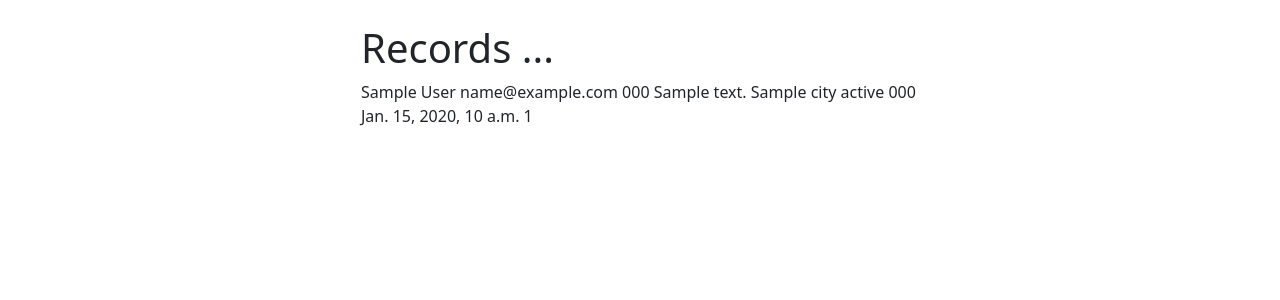
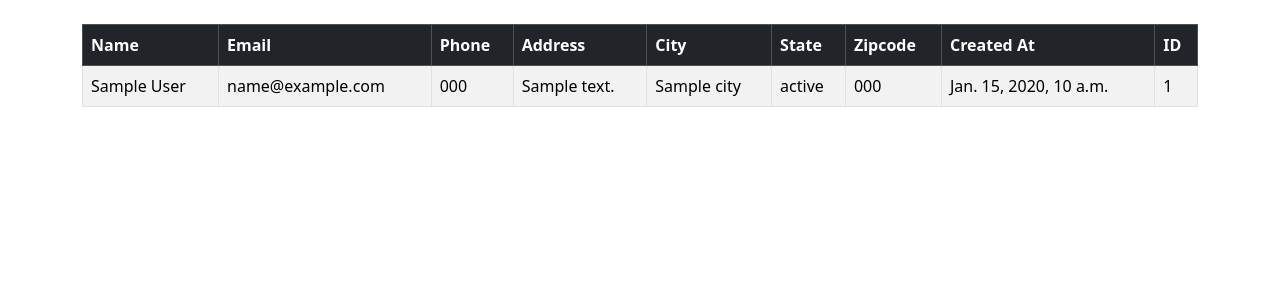
Before and after one commit to Avagenzo/Django-CRM, a Django app: template website/templates/home.html in a window 1280 px wide. Shown: the part 56-356 px from the top of the page. Run offline with Django 5.2, Linux system fonts and the light colour scheme; a user stored in the database is signed in; tables that the repository leaves empty hold one stand-in row (values such as "Sample post"); the template is opened without the code that fills it: most values are stand-ins (such as "Sample title", 1, 10 or a date in 2020).

Commit message:
added table

```diff
--- a/website/templates/home.html
+++ b/website/templates/home.html
@@ -2,26 +2,44 @@
 {% block content %}
 <br>
 
-<div class="col-md-6 offset-md-3">
   {% if user.is_authenticated %}
 
-  <h1>Records ...</h1>
-  {% if records %}
-    {% for record in records %}
-      {{ record.first_name }}
-      {{ record.last_name }}
-      {{ record.email }}
-      {{ record.phone }}
-      {{ record.address }}
-      {{ record.city }}
-      {{ record.state }}
-      {{ record.zipcode }}
-      {{ record.created_at }}
-      {{ record.id }}
-  <br/>
-    {% endfor %}
 
-  {% endif %}
+  <table class="table table-striped table-hover table-bordered">
+    <thead class="table-dark">
+      <tr>
+        <th scope="col">Name</th>
+        <th scope="col">Email</th>
+        <th scope="col">Phone</th>
+        <th scope="col">Address</th>
+        <th scope="col">City</th>
+        <th scope="col">State</th>
+        <th scope="col">Zipcode</th>
+        <th scope="col">Created At</th>
+        <th scope="col">ID</th>
+      </tr>
+    </thead>
+    <tbody>
+      {% if records %}
+        {% for record in records %}
+            <tr>
+                <td>{{ record.first_name }}
+                {{ record.last_name }} </td>
+                <td>{{ record.email }} </td>
+                <td>{{ record.phone }} </td>
+                <td>{{ record.address }} </td>
+                <td>{{ record.city }} </td>
+                <td>{{ record.state }} </td>
+                <td>{{ record.zipcode }} </td>
+                <td>{{ record.created_at }} </td>
+                <td>{{ record.id }} </td>
+            </tr>
+        {% endfor %}
+
+      {% endif %}
+    </tbody>
+  </table>
+
   {% else %}
 <h1>Login</h1>
 <br/>
@@ -37,7 +55,6 @@
   <br/>
   <button type="submit" class="btn btn-secondary">Login</button>
 </form>
-</div>
 {% endif %}
 
 {% endblock %}
```
